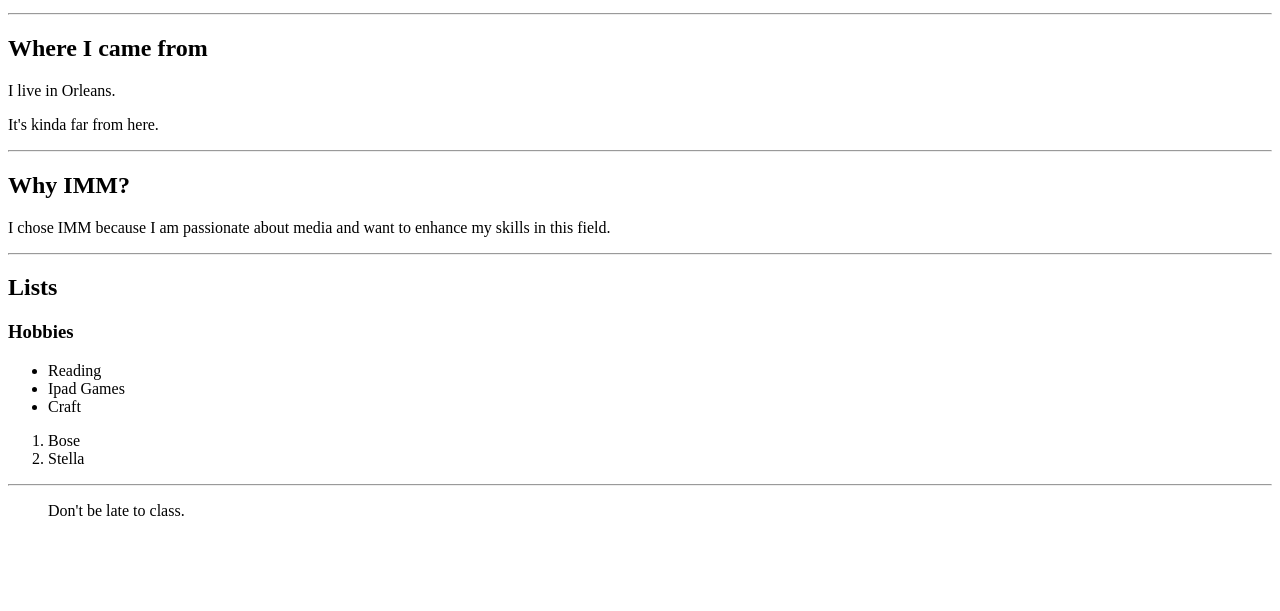
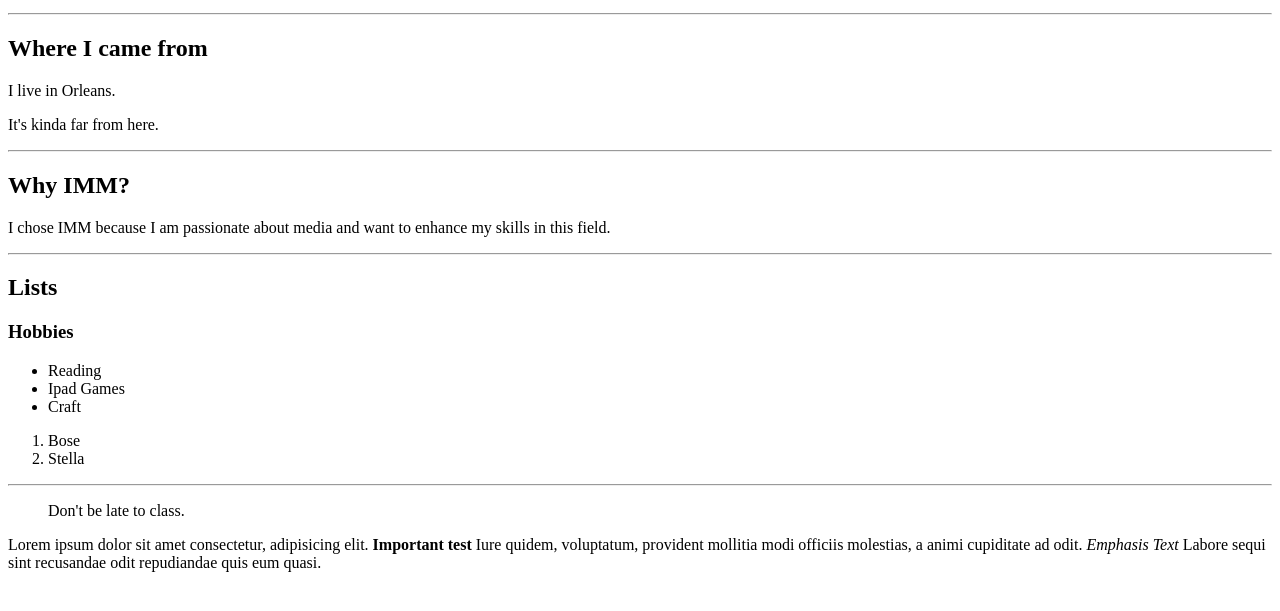
Before and after one commit to perr0580/perr0580-a1, a plain HTML site: page index.html in a window 1280 px wide. Shown: the part 101-712 px from the top of the page. Drawn offline with Linux system fonts and the light colour scheme.

Commit message:
adds stong and em tags

```diff
--- a/index.html
+++ b/index.html
@@ -32,5 +32,7 @@
     <blockquote>
         Don't be late to class.
     </blockquote>
+    <!-- valid to here -->
+     <p>Lorem ipsum dolor sit amet consectetur, adipisicing elit. <strong>Important test</strong> Iure quidem, voluptatum, provident mollitia modi officiis molestias, a animi cupiditate ad odit. <em>Emphasis Text</em> Labore sequi sint recusandae odit repudiandae quis eum quasi.</p>
 </body>
 </html>
```
